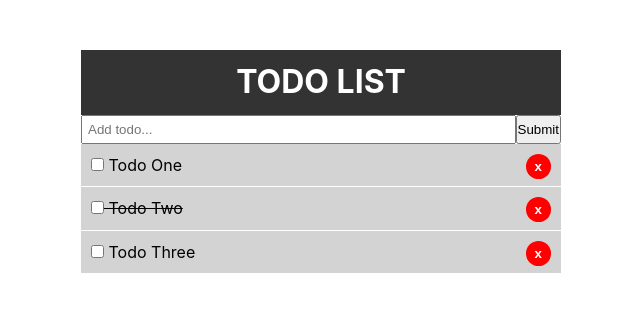
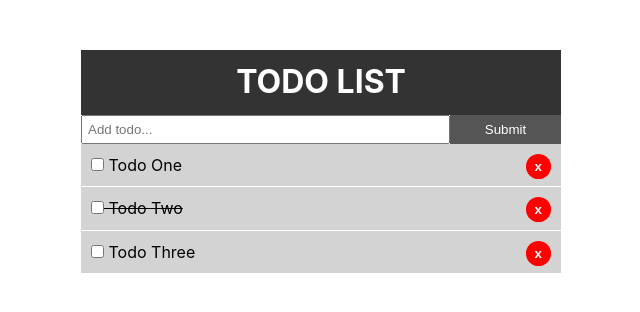
Before and after one commit to bertamatu/vueJs-todo-list, a Vue app: page / in a window 1280 px wide. Shown: the top 312 px of the page, without its empty margins (319-959 px from the left). Built offline with nearby package versions, Linux system fonts and the light colour scheme.

Commit message:
adds todo

```diff
--- a/package.json
+++ b/package.json
@@ -9,6 +9,7 @@
   },
   "dependencies": {
     "core-js": "^3.6.5",
+    "uuid": "^8.3.0",
     "vue": "^2.6.11"
   },
   "devDependencies": {
--- a/src/App.vue
+++ b/src/App.vue
@@ -1,7 +1,7 @@
 <template>
   <div id="app">
     <Header />
-    <AddTodo />
+    <AddTodo  v-on:add-todo="addTodo" />
     <Todos v-bind:todos="todos" v-on:delete-todo="deleteTodo" />
   </div>
 </template>
@@ -46,6 +46,14 @@ body {
   line-height: 1.4;
   padding: 50px 400px;
 }
+.btn {
+  display: inline-block;
+  border: none;
+  background: #555;
+  color: white;
+  padding: 7px 20px;
+  cursor: pointer;
+}
 @media (max-width: 768px) {
   body {
     padding: 50px 100px;
--- a/src/components/AddTodo.vue
+++ b/src/components/AddTodo.vue
@@ -1,16 +1,35 @@
 <template>
     <div>
-        <form>
-            <input type="text" name="title" placeholder="Add todo...">
-            <input type="button" value="Submit" class="btn">
+        <form @submit="addTodo">         <!-- $emit wasnt used to constract todo first-->
+            <input type="text" v-model="title" name="title" placeholder="Add todo...">
+            <input type="submit" value="Submit" class="btn">
         </form>
     </div>
 </template>
 
 <script>
-export default {
-    name: "AddTodo"
-}
+    import {v4 as uuid} from 'uuid';
+
+    export default {
+        name: "AddTodo",
+        data(){
+            return {
+                title: ""
+            }
+        },
+        methods: {
+            addTodo(e){
+                e.preventDefault();
+                const newTodo = {
+                    id: uuid(),
+                    title: this.title,
+                    completed: false
+                }
+                // send up to parent
+                this.$emit('add-todo', newTodo)
+            }
+        }
+    }
 </script>
 
 <style scoped>
```
Also changed, not shown: 1 other file (tests, documents, lock files or other folders).
